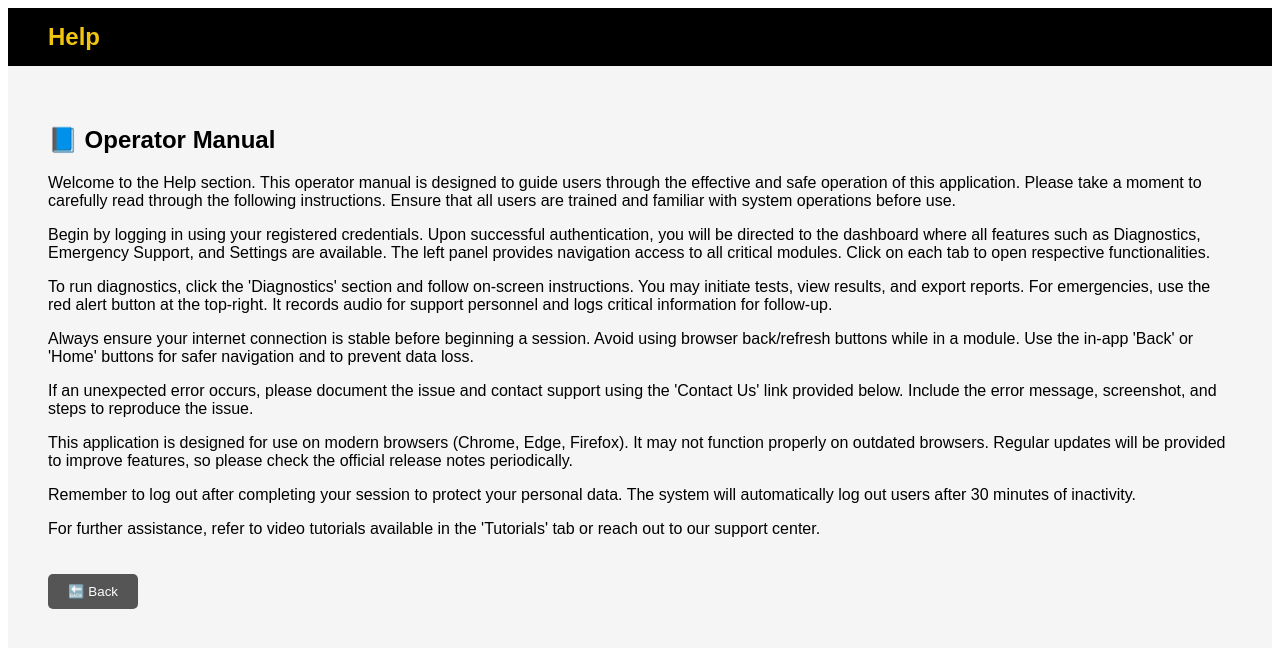
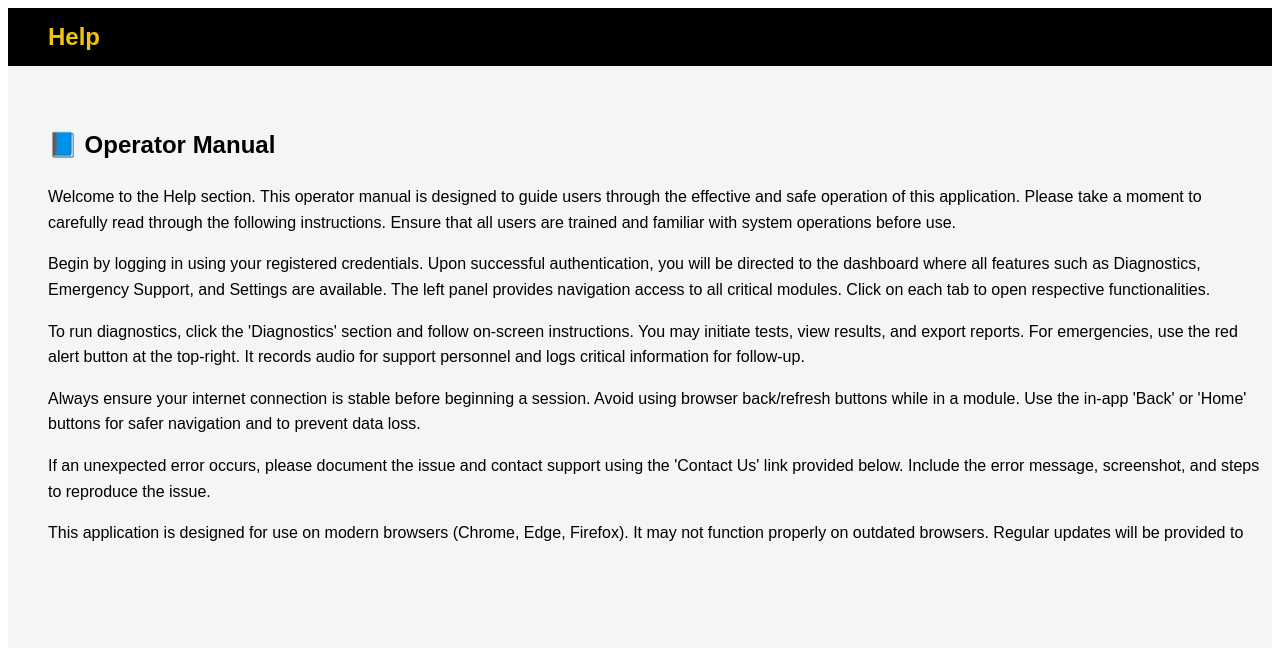
Before and after one commit to thaminaanzum/Smart_mining, a React (Create React App) app: page /Help in a window 1280 px wide. Shown: the top 648 px of the page. Built offline with nearby package versions, Linux system fonts and the light colour scheme.

Commit message:
Update Help.css

```diff
--- a/src/Help.css
+++ b/src/Help.css
@@ -54,3 +54,11 @@
 .back-button:hover {
   background-color: #333;
 }
+
+.diagnostics-content.scrollable {
+  max-height: 400px;
+  overflow-y: auto;
+  padding-right: 10px;
+  line-height: 1.6;
+  font-size: 16px;
+}
```
